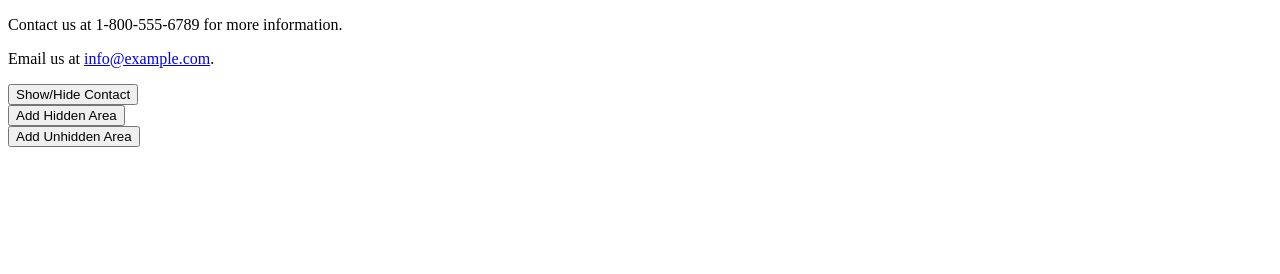
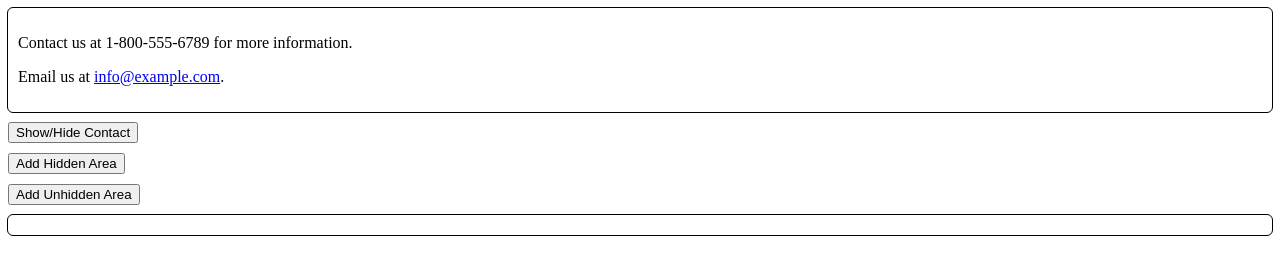
Before and after one commit to dilijev/testcases, a plain HTML site: page hidden-content.html in a window 1280 px wide. Drawn offline with Linux system fonts and the light colour scheme.

Commit message:
Add styles

```diff
--- a/hidden-content.html
+++ b/hidden-content.html
@@ -11,27 +11,24 @@
     </style>
   </head>
   <body>
-    <div>
+    <div style="outline: 1px solid black; border-radius: 5px; padding: 10px; margin-bottom: 10px;">
       <p>Contact us at 1-800-555-6789 for more information.</p>
       <p>Email us at <a href="mailto:info@example.com">info@example.com</a>.</p>
     </div>
-    <div>
+    <div style="margin-bottom: 10px;">
       <button id="toggleButton">Show/Hide Contact</button>
     </div>
-    <div class="hidden">
+    <div style="outline: 1px solid black; border-radius: 5px; padding: 10px; margin-bottom: 10px;" class="hidden">
       <p>Hidden contact number: 1-234-555-6789</p>
-      <p>
-        Hidden contact email:
-        <a href="mailto:contact@example.com">contact@example.com</a>
-      </p>
+      <p>Hidden contact email: <a href="mailto:contact@example.com">contact@example.com</a></p>
     </div>
-    <div>
+    <div style="margin-bottom: 10px;">
       <button id="addHiddenAreaButton">Add Hidden Area</button>
     </div>
-    <div>
+    <div style="margin-bottom: 10px;">
       <button id="addUnhiddenAreaButton">Add Unhidden Area</button>
     </div>
-    <div id="dynamicHiddenArea">
+    <div id="dynamicHiddenArea" style="outline: 1px solid black; border-radius: 5px; padding: 10px;">
       <!-- Starts intentionally empty -->
     </div>
     <script>
```
